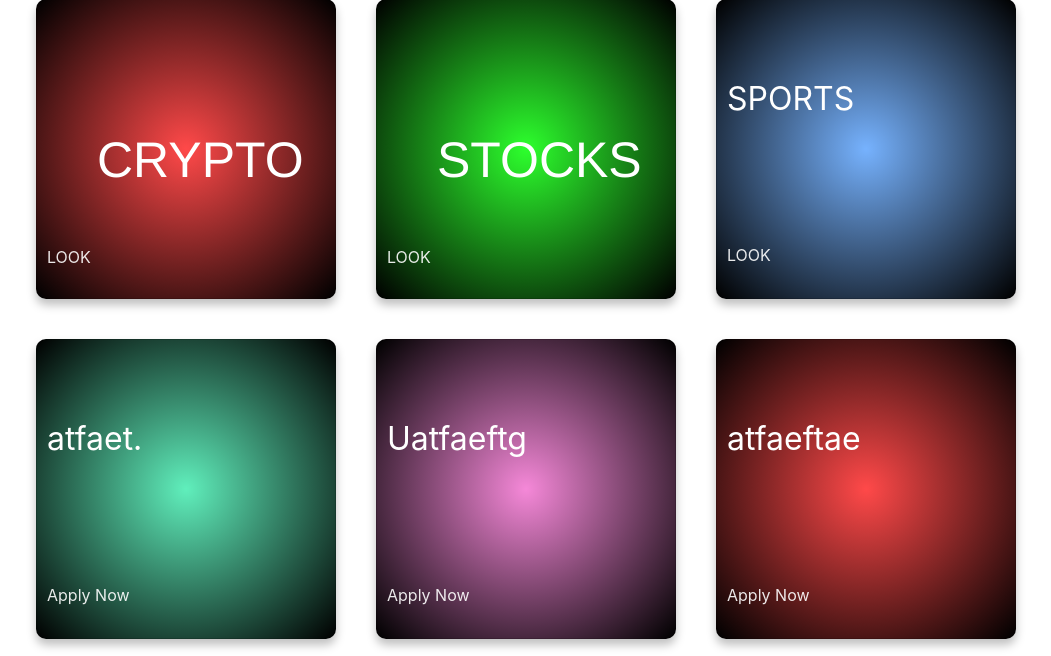
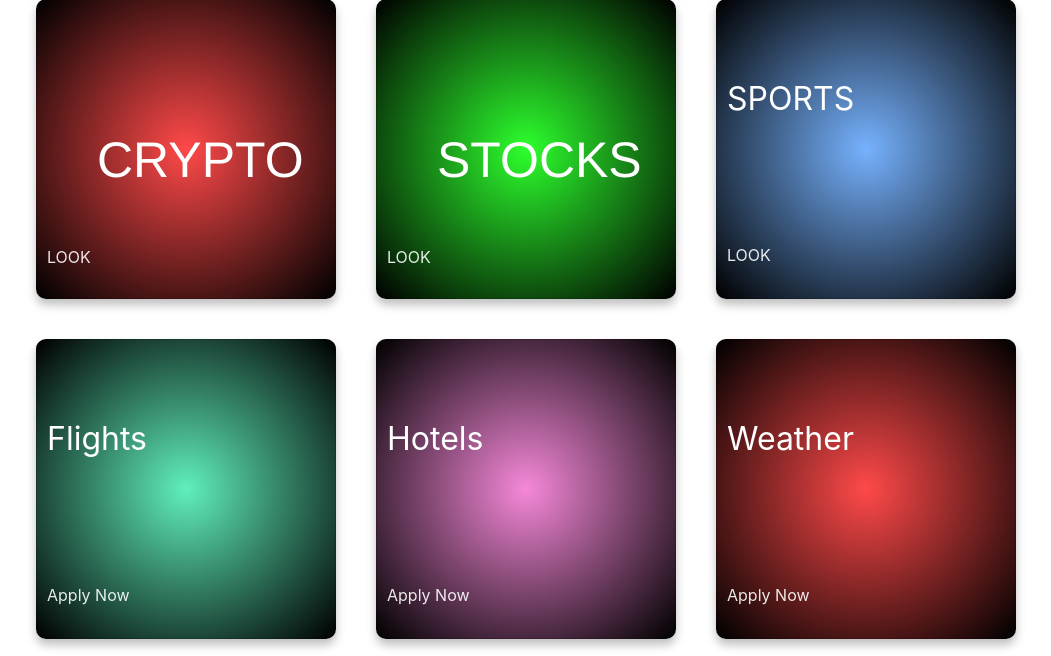
Before and after one commit to 127-0-0-vvk/kripto, a Django app: page /home in a window 1280 px wide. Shown: the part 165-821 px from the top of the page, without its empty margins (114-1165 px from the left). Run offline with Django 4.2, Linux system fonts and the light colour scheme; a user stored in the database is signed in.

Commit message:
Card named changed
Card named changed

```diff
--- a/core/templates/core/home.html
+++ b/core/templates/core/home.html
@@ -192,7 +192,7 @@
           <div class="card card-4">
             <div class="card__icon"><i class="fas fa-bolt"></i></div>
             <p class="card__exit"><i class="fas fa-times"></i></p>
-            <h2 class="card__title">atfaet.</h2>
+            <h2 class="card__title">Flights</h2>
             <p class="card__apply">
               <a class="card__link" href="#">Apply Now <i class="fas fa-arrow-right"></i></a>
             </p>
@@ -200,7 +200,7 @@
           <div class="card card-5">
             <div class="card__icon"><i class="fas fa-bolt"></i></div>
             <p class="card__exit"><i class="fas fa-times"></i></p>
-            <h2 class="card__title">Uatfaeftg</h2>
+            <h2 class="card__title">Hotels</h2>
             <p class="card__apply">
               <a class="card__link" href="#">Apply Now <i class="fas fa-arrow-right"></i></a>
             </p>
@@ -208,7 +208,7 @@
           <div class="card card-1">
             <div class="card__icon"><i class="fas fa-bolt"></i></div>
             <p class="card__exit"><i class="fas fa-times"></i></p>
-            <h2 class="card__title">atfaeftae</h2>
+            <h2 class="card__title">Weather</h2>
             <p class="card__apply">
               <a class="card__link" href="#">Apply Now <i class="fas fa-arrow-right"></i></a>
             </p>
```
Also changed, not shown: db.sqlite3.
